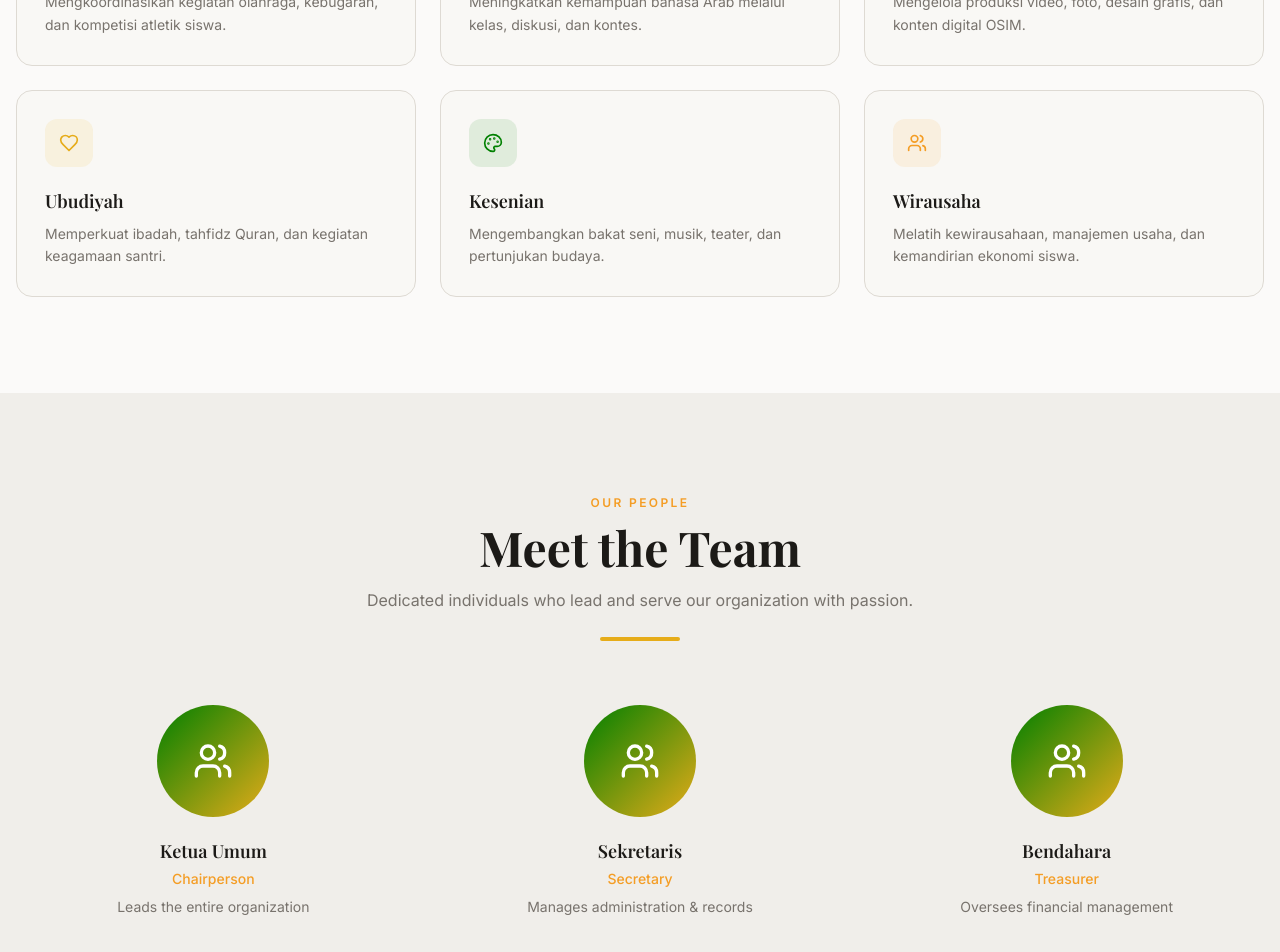
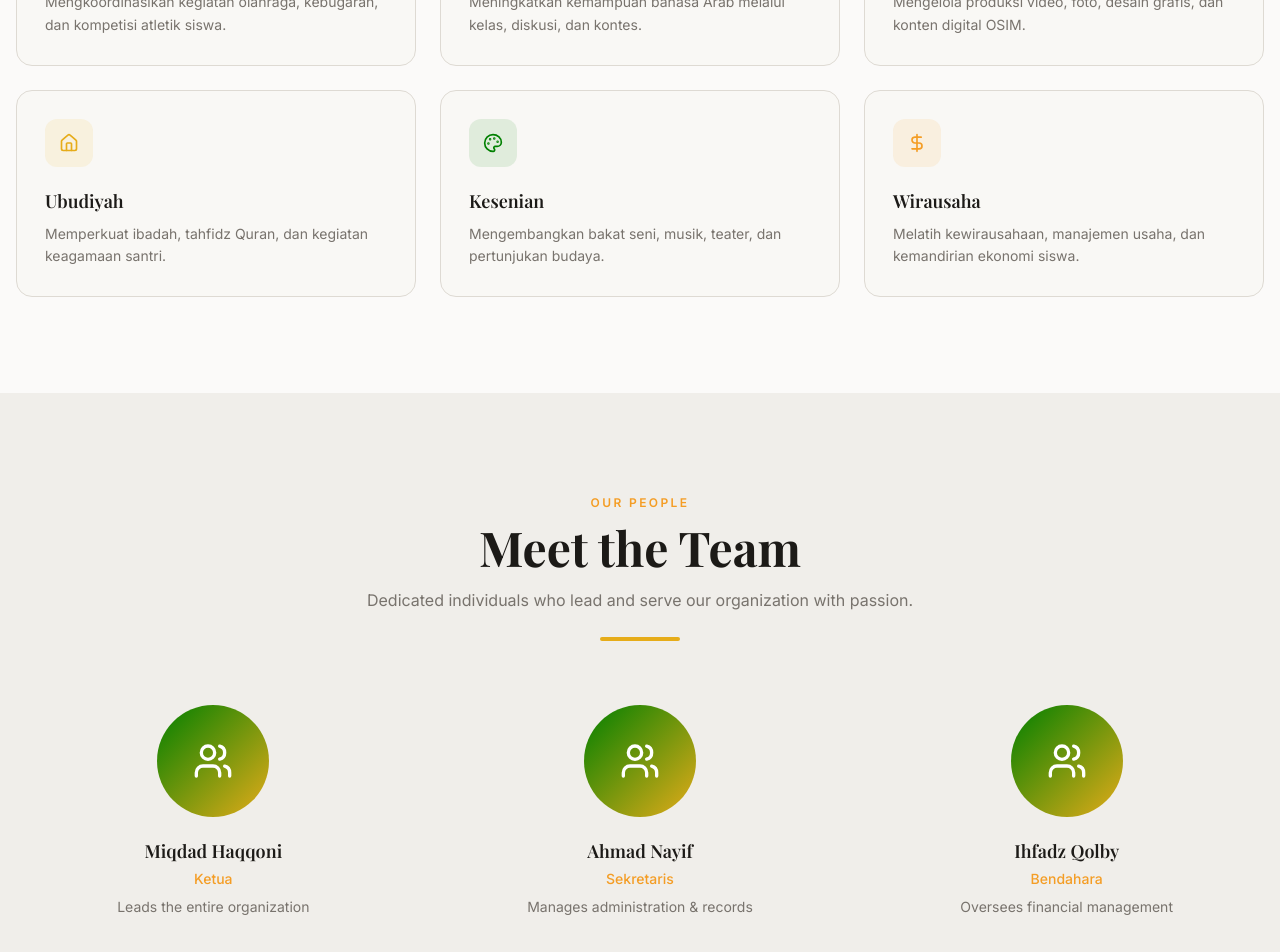
Before and after one commit to osimmarefah/WEB-OSIM-MA, a React (Vite) app: page /divisions in a window 1280 px wide. Shown: the part 880-1832 px from the top of the page. Built offline with nearby package versions, Linux system fonts and the light colour scheme.

Commit message:
editing role and abou us and divisions

```diff
--- a/src/pages/Divisions.jsx
+++ b/src/pages/Divisions.jsx
@@ -1,22 +1,22 @@
 import React from 'react';
 import { motion } from 'framer-motion';
-import { Activity, BookOpen, Mic2, Heart, Palette, Users } from 'lucide-react';
+import { Activity, BookOpen, Camera, DollarSign, Home, Palette, Users } from 'lucide-react';
 import PageHero from '../components/shared/PageHero';
 import SectionHeading from '../components/shared/SectionHeading';
 
 const divisions = [
   { icon: Activity, name: 'Olahraga', description: 'Mengkoordinasikan kegiatan olahraga, kebugaran, dan kompetisi atletik siswa.', color: 'bg-accent/10 text-accent' },
   { icon: BookOpen, name: 'Bahasa Arab', description: 'Meningkatkan kemampuan bahasa Arab melalui kelas, diskusi, dan kontes.', color: 'bg-primary/10 text-primary' },
-  { icon: Mic2, name: 'Multimedia', description: 'Mengelola produksi video, foto, desain grafis, dan konten digital OSIM.', color: 'bg-secondary/10 text-secondary' },
-  { icon: Heart, name: 'Ubudiyah', description: 'Memperkuat ibadah, tahfidz Quran, dan kegiatan keagamaan santri.', color: 'bg-accent/10 text-accent' },
+{ icon: Camera, name: 'Multimedia', description: 'Mengelola produksi video, foto, desain grafis, dan konten digital OSIM.', color: 'bg-secondary/10 text-secondary' },
+{ icon: Home, name: 'Ubudiyah', description: 'Memperkuat ibadah, tahfidz Quran, dan kegiatan keagamaan santri.', color: 'bg-accent/10 text-accent' },
   { icon: Palette, name: 'Kesenian', description: 'Mengembangkan bakat seni, musik, teater, dan pertunjukan budaya.', color: 'bg-primary/10 text-primary' },
-  { icon: Users, name: 'Wirausaha', description: 'Melatih kewirausahaan, manajemen usaha, dan kemandirian ekonomi siswa.', color: 'bg-secondary/10 text-secondary' },
+{ icon: DollarSign, name: 'Wirausaha', description: 'Melatih kewirausahaan, manajemen usaha, dan kemandirian ekonomi siswa.', color: 'bg-secondary/10 text-secondary' },
 ];
 
 const members = [
-  { name: 'Ketua Umum', role: 'Chairperson', desc: 'Leads the entire organization' },
-  { name: 'Sekretaris', role: 'Secretary', desc: 'Manages administration & records' },
-  { name: 'Bendahara', role: 'Treasurer', desc: 'Oversees financial management' },
+  { name: 'Miqdad Haqqoni', role: 'Ketua', desc: 'Leads the entire organization' },
+  { name: 'Ahmad Nayif', role: 'Sekretaris', desc: 'Manages administration & records' },
+  { name: 'Ihfadz Qolby', role: 'Bendahara', desc: 'Oversees financial management' },
 ];
 
 export default function Divisions() {
```
